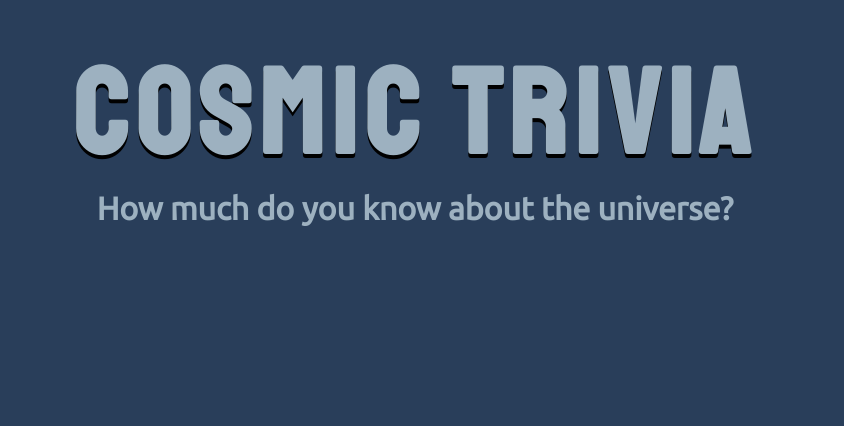
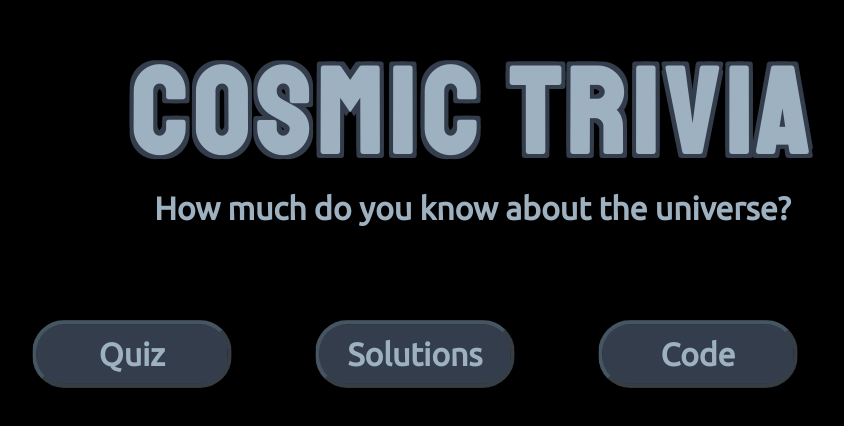
Before and after one commit to staten-island-tech/quiz-game-max-aronov, a website built with Parcel: page source/index.html in a window 1280 px wide. Shown: the whole page, without its empty margins (225-1069 px from the left). Built offline with nearby package versions, Linux system fonts and the light colour scheme; files whose address does not match are found by name.

Commit message:
Main page frontend :heavy_check_mark:

```diff
--- a/source/index.html
+++ b/source/index.html
@@ -5,14 +5,16 @@
     <meta charset="UTF-8" />
     <meta http-equiv="X-UA-Compatible" content="IE=edge" />
     <meta name="viewport" content="width=device-width, initial-scale=1.0" />
+    <meta name="description" content="How much do you know about the universe? Take this quiz and find out" />
     <link rel="preconnect" href="https://fonts.gstatic.com" />
     <link href="https://fonts.googleapis.com/css2?family=Staatliches&family=Ubuntu&display=swap" rel="stylesheet" />
     <link rel="stylesheet" href="./styles/index.scss" />
-    <title>Document</title>
+    <title>Cosmic Trivia</title>
 </head>
 
 <body>
     <div id="particles-js">
+        <div id="tsparticles">
             <header id="page-header">
                 <div id="title-text-container">
                     <h1 id="title-text">Cosmic Trivia</h1>
@@ -21,6 +23,24 @@
                     <h2 id="subtitle-text">How much do you know about the universe?</h2>
                 </div>
             </header>
+            <section id="navigation">
+                <div class="button-container">
+                    <div class="button">
+                        <h2 class="button-text">Quiz</h2>
+                    </div>
+                </div>
+                <div class="button-container">
+                    <div class="button">
+                        <h2 class="button-text">Solutions</h2>
+                    </div>
+                </div>
+                <div class="button-container">
+                    <div class="button">
+                        <h2 class="button-text">Code</h2>
+                    </div>
+                </div>
+            </section>
+        </div>
     </div>
 
     <script src="../node_modules/particles.js/particles.js"></script>
--- a/source/styles/_header.scss
+++ b/source/styles/_header.scss
@@ -3,9 +3,9 @@
     display: grid;
     grid-template-columns: 100%;
     grid-template-rows: 2fr, 1fr;
-    margin: auto;
     margin-top: 5vh;
-    width: 100vw;
+    margin-left: 27.75vw;
+    width: auto;
     height: auto;
 }
 
@@ -23,7 +23,7 @@
     font-size: 7.5rem;
     letter-spacing: 0.5rem;
     text-transform: uppercase;
-    text-shadow: 0 0.25rem black;
+    text-shadow: -0.25rem -0.25rem 0 $primary, 0.25rem -0.25rem 0 $primary, -0.25rem 0.25rem 0 $primary, 0.25rem 0.25rem 0 $primary;
 }
 
 #subtitle-text-container {
--- /dev/null
+++ b/source/styles/_navigation.scss
@@ -0,0 +1,63 @@
+#navigation {
+    position: absolute;
+    display: grid;
+    grid-template-columns: repeat(3, 1fr);
+    grid-template-rows: 100%;
+    grid-gap: 10vh;
+    margin-top: 25%;
+    margin-left: 20vw;
+    margin-right: 20vw;
+    width: 60vw;
+    height: auto;
+}
+
+.button-container {
+    display: flex;
+    justify-content: center;
+    width: 100%;
+    height: 100%;
+}
+
+.button {
+    display: flex;
+    justify-content: center;
+    margin: auto;
+    width: 15vw;
+    height: 7.5vh;
+    border-radius: 2rem;
+    border-top: 0.25rem outset $tertiary;
+    border-left: 0.25rem outset $tertiary;
+    border-bottom: 0.25rem inset #363e44;
+    border-right: 0.25rem inset #363e44;
+    background: linear-gradient(to right, #29303b 50%, $primary 50%);
+    background-size: 200% 100%;
+    background-position: right bottom;
+    transition: all .5s ease-out;
+    transform: scale(1);
+    animation: button-pulse 2s infinite;
+}
+
+.button:hover {
+    cursor: pointer;
+    background-position: left bottom;
+}
+
+@keyframes button-pulse {
+    0% {
+        transform: scale(0.95);
+    }
+    70% {
+        transform: scale(1);
+    }
+    100% {
+        transform: scale(0.95);
+    }
+}
+
+.button-text {
+    margin: auto;
+    text-align: center;
+    font-family: $text-font;
+    color: $text-color;
+    font-size: 2rem;
+}
--- a/source/styles/index.scss
+++ b/source/styles/index.scss
@@ -1,5 +1,6 @@
 @import "_variables.scss";
 @import "_header.scss";
+@import "_navigation.scss";
 html,
 body {
     margin: 0;
@@ -7,7 +8,7 @@ body {
 }
 
 body {
-    background-color: #293e5a;
+    background-color: #000000;
     scroll-behavior: smooth;
     overflow: hidden;
 }
```
Also changed, not shown: 1 other file. Lines whose indentation alone changed are shown as unchanged.
